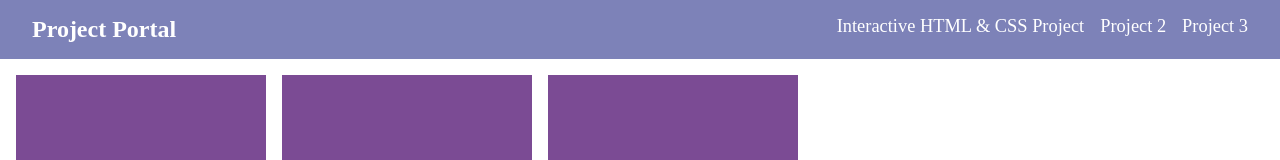
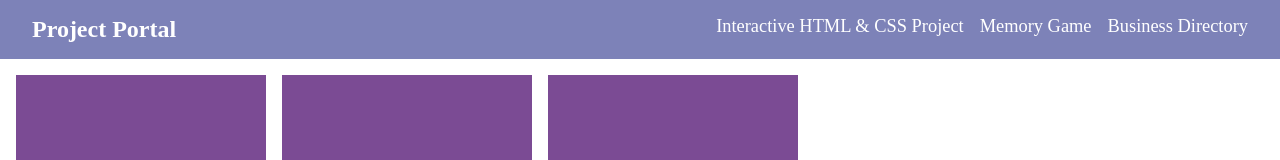
Before and after one commit to spurnchborb/project-1-main, a plain HTML site: page index.html in a window 1280 px wide. Shown: the top 160 px of the page. Drawn offline with Linux system fonts and the light colour scheme.

Commit message:
javascript

```diff
--- a/index.html
+++ b/index.html
@@ -11,8 +11,8 @@
       <h2>Project Portal</h2>
       <ul>
         <li><a href="musicnook/index.html">Interactive HTML & CSS Project </a></li>
-        <li><a href="#">Project 2</a></li>
-        <li><a href="#">Project 3</a></li>
+        <li><a href="memory-game/index.html">Memory Game</a></li>
+        <li><a href="restauraunts/index.html">Business Directory</a></li>
       </ul>
     </nav>
     <div class="cards">
```
